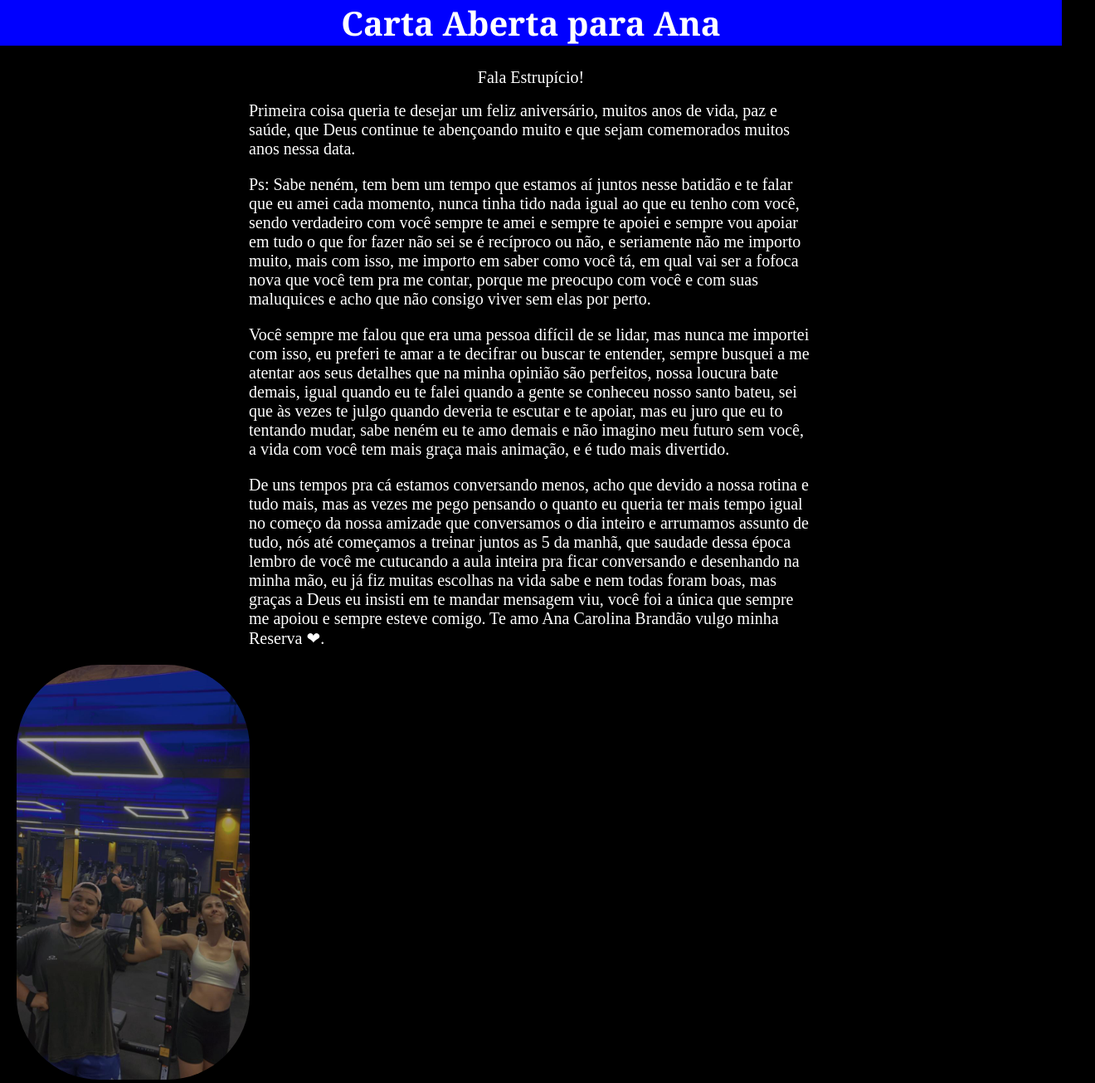
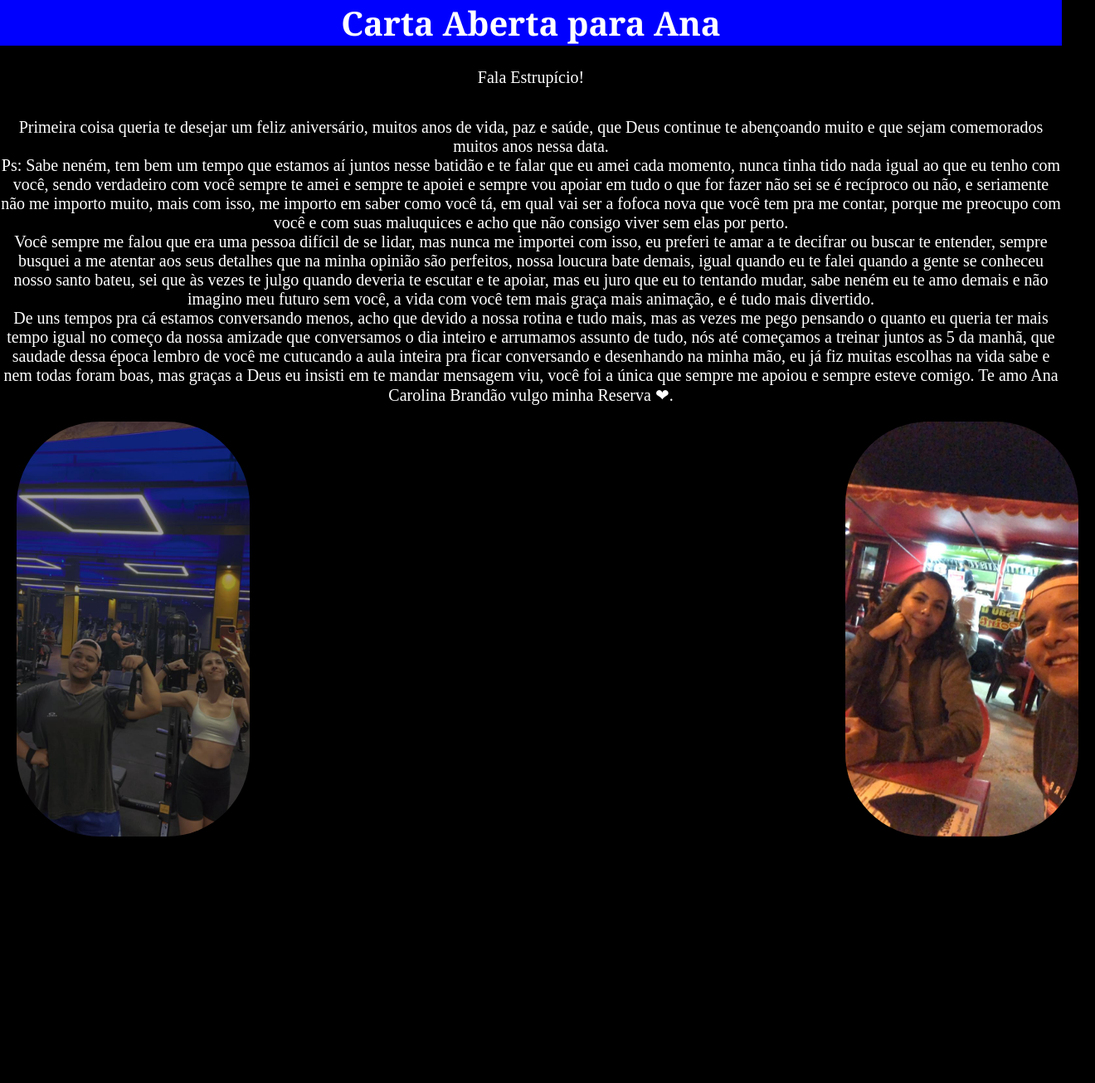
Before and after one commit to LucasPradoLPS/Ana, a plain HTML site: page index.html in a window 1280 px wide. Shown: the whole page at 83% size, 1320 px wide, since content can reach past the window. After the commit the page ends 1008 px from the top, so only its background shows below. Drawn offline with Linux system fonts and the light colour scheme.

Commit message:
segundo commit

```diff
--- a/index.html
+++ b/index.html
@@ -11,13 +11,20 @@
 <body>
     <div>
         <h1 class="cabeçalho">Carta Aberta para Ana</h1>
-        <p class="subtitulo ">Fala Estrupício!</p>
-        <p>Primeira coisa queria te desejar um feliz aniversário, muitos anos de vida, paz e saúde, que Deus continue te abençoando muito e que sejam comemorados muitos anos nessa data.</p>
-        <p>Ps: Sabe neném, tem bem um tempo que estamos aí juntos nesse batidão e te falar que eu amei cada momento, nunca tinha tido nada igual ao que eu tenho com você, sendo verdadeiro com você sempre te amei e sempre te apoiei e sempre vou apoiar em tudo o que for fazer não sei se é recíproco ou não, e seriamente não me importo muito, mais com isso, me importo em saber como você tá, em qual vai ser a fofoca nova que você tem pra me contar, porque me preocupo com você e com suas maluquices e acho que não consigo viver sem elas por perto.</p>
-        <p>Você sempre me falou que era uma pessoa difícil de se lidar, mas nunca me importei com isso, eu preferi te amar a te decifrar ou buscar te entender, sempre busquei a me atentar aos seus detalhes que na minha opinião são perfeitos, nossa loucura bate demais, igual quando eu te falei quando a gente se conheceu nosso santo bateu, sei que às vezes te julgo quando deveria te escutar e te apoiar, mas eu juro que eu to tentando mudar, sabe neném eu te amo demais e não imagino meu futuro sem você, a vida com você tem mais graça mais animação, e é tudo mais divertido.</p>
-        <p>De uns tempos pra cá estamos conversando menos, acho que devido a nossa rotina e tudo mais, mas as vezes me pego pensando o quanto eu queria ter mais tempo igual no começo da nossa amizade que conversamos o dia inteiro e arrumamos assunto de tudo, nós até começamos a treinar juntos as 5 da manhã, que saudade dessa época lembro de você me cutucando a aula inteira pra ficar conversando e desenhando na minha mão, eu já fiz muitas escolhas na vida sabe e nem todas foram boas, mas graças a Deus eu insisti em te mandar mensagem viu, você foi a única que sempre me apoiou e sempre esteve comigo. Te amo Ana Carolina Brandão vulgo minha Reserva ❤.</p>
-        <img class="foto1" src="./img/Imagem do WhatsApp de 2024-08-24 à(s) 13.35.35_9aca789d.jpg" alt="imagem">
-        <img class="foto2" src="./img/Imagem do WhatsApp de 2024-08-24 à(s) 13.36.55_45f27539.jpg" alt="imagem">
+         <p class="subtitulo">Fala Estrupício!</p>
+        <div id="container">
+
+            <p>Primeira coisa queria te desejar um feliz aniversário, muitos anos de vida, paz e saúde, que Deus continue te abençoando muito e que sejam comemorados muitos anos nessa data.<br>
+            Ps: Sabe neném, tem bem um tempo que estamos aí juntos nesse batidão e te falar que eu amei cada momento, nunca tinha tido nada igual ao que eu tenho com você, sendo verdadeiro com você sempre te amei e sempre te apoiei e sempre vou apoiar em tudo o que for fazer não sei se é recíproco ou não, e seriamente não me importo muito, mais com isso, me importo em saber como você tá, em qual vai ser a fofoca nova que você tem pra me contar, porque me preocupo com você e com suas maluquices e acho que não consigo viver sem elas por perto.<br>
+            Você sempre me falou que era uma pessoa difícil de se lidar, mas nunca me importei com isso, eu preferi te amar a te decifrar ou buscar te entender, sempre busquei a me atentar aos seus detalhes que na minha opinião são perfeitos, nossa loucura bate demais, igual quando eu te falei quando a gente se conheceu nosso santo bateu, sei que às vezes te julgo quando deveria te escutar e te apoiar, mas eu juro que eu to tentando mudar, sabe neném eu te amo demais e não imagino meu futuro sem você, a vida com você tem mais graça mais animação, e é tudo mais divertido.<br>
+            De uns tempos pra cá estamos conversando menos, acho que devido a nossa rotina e tudo mais, mas as vezes me pego pensando o quanto eu queria ter mais tempo igual no começo da nossa amizade que conversamos o dia inteiro e arrumamos assunto de tudo, nós até começamos a treinar juntos as 5 da manhã, que saudade dessa época lembro de você me cutucando a aula inteira pra ficar conversando e desenhando na minha mão, eu já fiz muitas escolhas na vida sabe e nem todas foram boas, mas graças a Deus eu insisti em te mandar mensagem viu, você foi a única que sempre me apoiou e sempre esteve comigo. Te amo Ana Carolina Brandão vulgo minha Reserva ❤.
+
+        </div>
+        <div id="polaroide">
+            <img class="imagem esquerda" src="./img/Imagem do WhatsApp de 2024-08-24 à(s) 13.35.35_9aca789d.jpg" alt="imagem">
+            <img class="imagem direita" src="./img/Imagem do WhatsApp de 2024-08-24 à(s) 13.36.55_45f27539.jpg" alt="imagem">
+        </div>
+
 
     </div>
 
--- a/style.css
+++ b/style.css
@@ -2,6 +2,16 @@ body{
     margin: 0;
     background-color: black;
     padding: 0;
+
+}
+
+#container{
+    text-align: center;
+    display: flex;
+    flex-direction: row;
+    justify-content: center;
+    align-items: center;
+
 
 }
 
@@ -18,29 +28,30 @@ body{
 p{
     color: white;
     font-size: 20px;
-    margin-left: 300px;
-    margin-right: 300px;
+
 }
 
 .subtitulo{
     text-align: center;
     left: 20px;
     height: 20px;
+
 }
 
-.foto1{
-    border-radius: 100px;
-    left: 500px;
-    height: 500px;
-    border: blue;
-    margin-left: 20px;
+#polaroide{
+    display: flex;
+    justify-content: space-between;
+    align-items: center;
+    width: 100%;
+    padding: 0 20px;
+
+
+
 }
 
-.foto2{
+.imagem{
+    max-width: 100%;
+    height: 500px;
     border-radius: 100px;
-    left: 500px;
-    height: 500px;
-    border: blue;
-    margin-left: 710px;
 
 }
```
